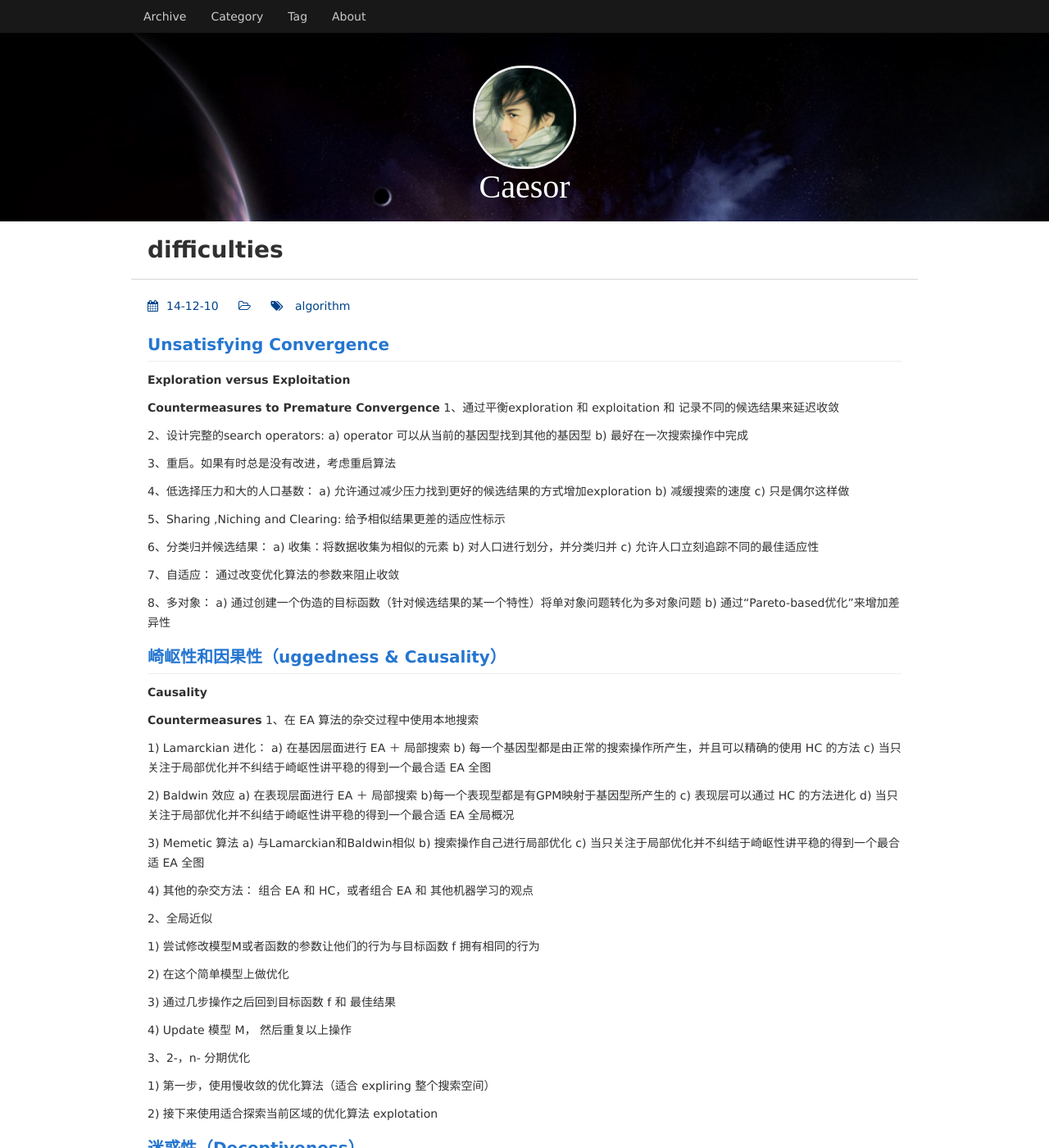
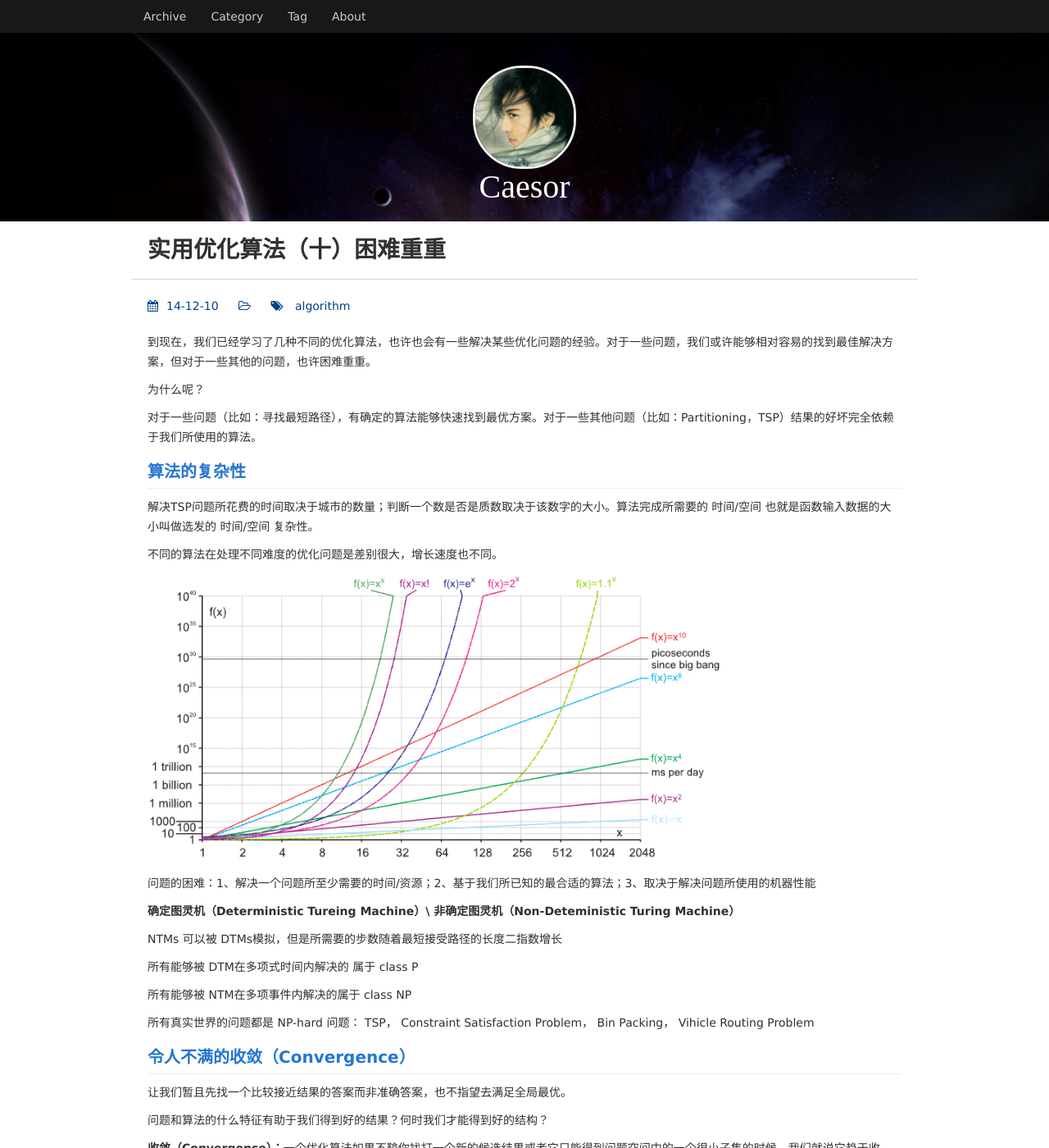
Before and after one commit to Caesor/caesor.github.io, a Jekyll site: the page built from _posts/2014-12-10-Difficulties.md, in a window 1280 px wide and 1400 px high. Shown: the whole window at 82% size. Built offline with Jekyll 4.4.1, drawn with Linux system fonts in a browser that asks for light colours; comment, search, counter and statistics services are not loaded; some of the changed text lies outside the part shown.

Commit message:
new blog

```diff
--- a/_posts/2014-12-10-Difficulties.md
+++ b/_posts/2014-12-10-Difficulties.md
@@ -1,15 +1,52 @@
 ---
 layout: blog
-title : difficulties
+title : 实用优化算法（十）困难重重
 categoryies: algorithm
 tags : algorithm
 ---
 
-##Unsatisfying Convergence
+到现在，我们已经学习了几种不同的优化算法，也许也会有一些解决某些优化问题的经验。对于一些问题，我们或许能够相对容易的找到最佳解决方案，但对于一些其他的问题，也许困难重重。
 
-**Exploration versus Exploitation**
+为什么呢？
 
-**Countermeasures to Premature Convergence**
+对于一些问题（比如：寻找最短路径），有确定的算法能够快速找到最优方案。对于一些其他问题（比如：Partitioning，TSP）结果的好坏完全依赖于我们所使用的算法。
+
+##算法的复杂性
+
+解决TSP问题所花费的时间取决于城市的数量；判断一个数是否是质数取决于该数字的大小。算法完成所需要的 时间/空间 也就是函数输入数据的大小叫做选发的 时间/空间 复杂性。
+
+不同的算法在处理不同难度的优化问题是差别很大，增长速度也不同。
+
+![picture1]({{site.blogimgurl}}/2014-12-10-01.png "function")
+
+问题的困难：1、解决一个问题所至少需要的时间/资源；2、基于我们所已知的最合适的算法；3、取决于解决问题所使用的机器性能
+
+**确定图灵机（Deterministic Tureing Machine）\ 非确定图灵机（Non-Deteministic Turing Machine）**
+
+NTMs 可以被 DTMs模拟，但是所需要的步数随着最短接受路径的长度二指数增长
+
+所有能够被 DTM在多项式时间内解决的 属于 class P
+
+所有能够被 NTM在多项事件内解决的属于 class NP
+
+所有真实世界的问题都是 NP-hard 问题： TSP， Constraint Satisfaction Problem， Bin Packing， Vihicle Routing Problem
+
+##令人不满的收敛（Convergence）
+
+让我们暂且先找一个比较接近结果的答案而非准确答案，也不指望去满足全局最优。
+
+问题和算法的什么特征有助于我们得到好的结果？何时我们才能得到好的结构？
+
+**收敛（Convergence）：**一个优化算法如果不鞥你找打一个新的候选结果或者它只能得到问题空间中的一个很小子集的时候，我们就说它趋于收敛。
+
+**多态（Multi-modality）：**如果一个函数问题有超过一个最大或者最小的最优结果时就说它有多态性。
+
+**Exploitation vs Exploitation：**开采（Exploitation）表示在临近区域额搜索好的候选结果；探测（Exploration）表示搜索整个区域。
+
+![picture1]({{site.blogimgurl}}/2014-12-10-02.png "exVSex")
+
+**对策：**
+
 1、通过平衡exploration 和 exploitation 和 记录不同的候选结果来延迟收敛
 
 2、设计完整的search operators: a) operator 可以从当前的基因型找到其他的基因型 b) 最好在一次搜索操作中完成
@@ -26,11 +63,12 @@ tags : algorithm
 
 8、多对象： a) 通过创建一个伪造的目标函数（针对候选结果的某一个特性）将单对象问题转化为多对象问题 b) 通过“Pareto-based优化”来增加差异性
 
-##崎岖性和因果性（uggedness & Causality）
+##崎岖性和因果性（Ruggedness & Causality）
 
-**Causality**
+![picture1]({{site.blogimgurl}}/2014-12-10-03.png "causality")
 
-**Countermeasures**
+**对策：**
+
 1、在 EA 算法的杂交过程中使用本地搜索
 
 1) Lamarckian 进化： a) 在基因层面进行 EA ＋ 局部搜索 b) 每一个基因型都是由正常的搜索操作所产生，并且可以精确的使用 HC 的方法 c) 当只关注于局部优化并不纠结于崎岖性讲平稳的得到一个最合适 EA 全图
@@ -59,7 +97,9 @@ tags : algorithm
 
 ##迷惑性（Deceptiveness）
 
-**Countermeasures**
+![picture1]({{site.blogimgurl}}/2014-12-10-04.png "decep")
+
+**对策：**
 
 1、选择合适的代表，可能是组合代表
 
@@ -73,6 +113,10 @@ tags : algorithm
 
 **进化性（Evolvability）**： 一个优化过程的进化性的当前状态定义为 搜索操作可以找到新的候选结果的可能性
 
+中立网络可以连接搜索空间内不同的区域！
+
+![picture1]({{site.blogimgurl}}/2014-12-10-05.png "nuetral")
+
 ##异位显性（Epistasis）:一个基因能够影响其他基因的表现形式——所有问题的根源
 
 **基因的多效性（Pleiotropy）**：一个基因负责多个表现型的特性
@@ -103,7 +145,9 @@ tags : algorithm
 
 ##拓展型（Scalability）
 
-**Countermeasures**
+问题所花费的时间随着输入的数据而成指数型增长。
+
+**对策：**
 
 1、并行性和分布
 
@@ -141,4 +185,6 @@ tags : algorithm
 
 ##No Free Lunch Theorem 原则
 
+所有算法通过 m 步达到某一个值 y 的概率是相等的。所以并不能绝对的说哪个算法好，哪个个不好。不同算法能够解决不同的问题！
+
 不同的算法适合于解决不同的问题，并不是所有的可能结果都会真实发生在实践中。
```
Also changed, not shown: other parts of _posts/2014-12-10-Difficulties.md (+0 -2 lines), resource/blog_img/2014-12-10-01.png (added), resource/blog_img/2014-12-10-02.png (added), resource/blog_img/2014-12-10-03.png (added), resource/blog_img/2014-12-10-04.png (added), resource/blog_img/2014-12-10-05.png (added).
